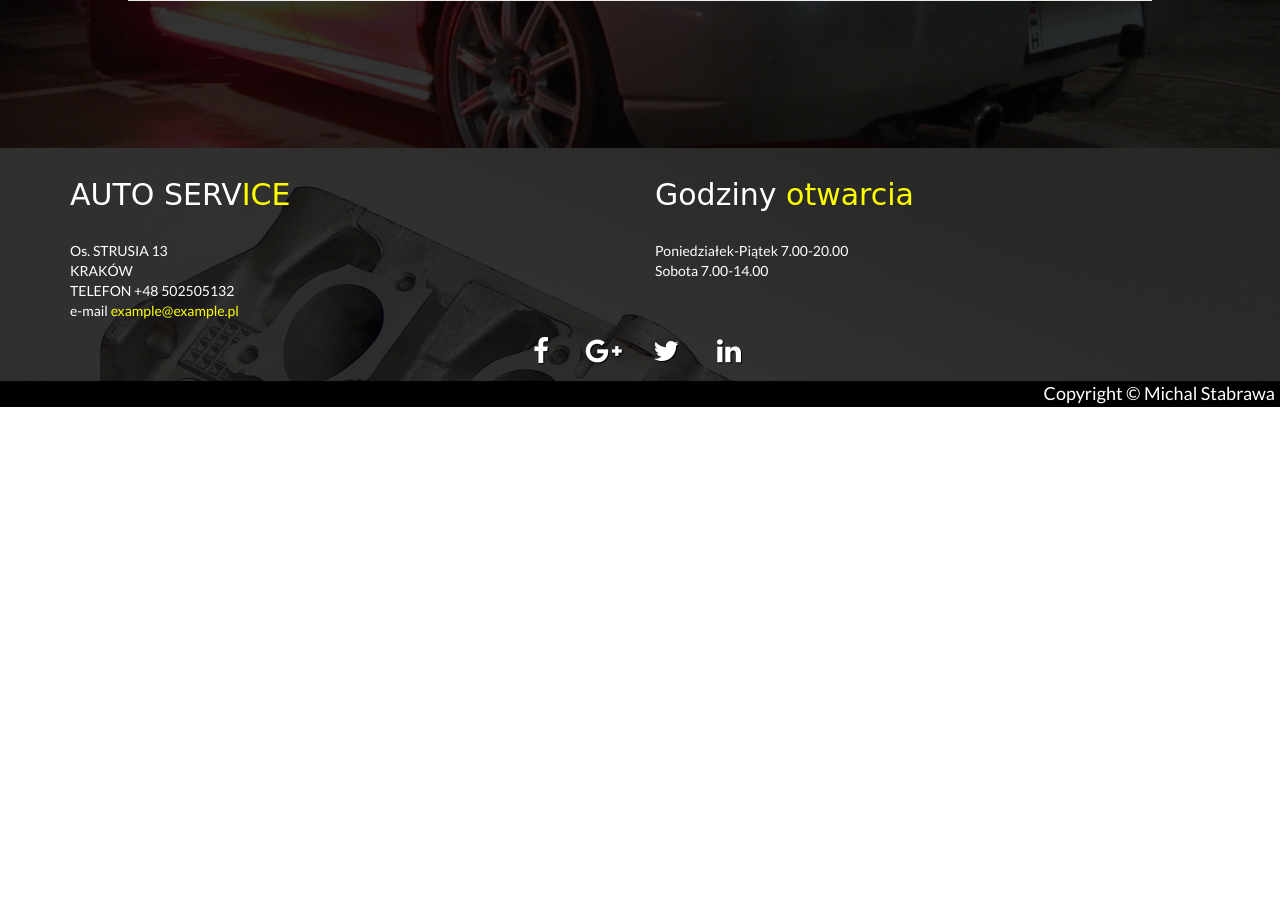
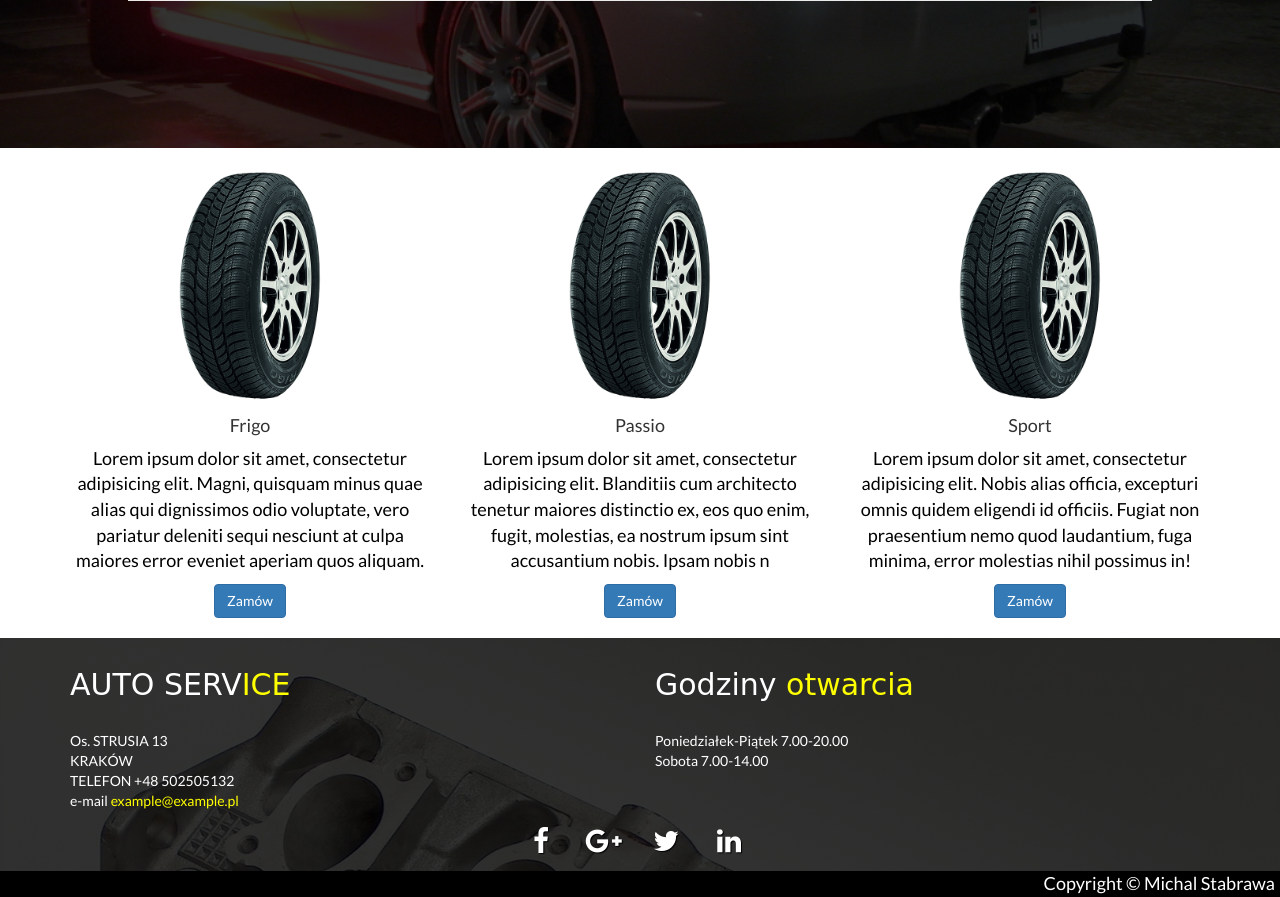
Before and after one commit to MichalStabrawa/AutoMechanik, a plain HTML site: page index.html in a window 1280 px wide. Shown: the part 2935-3832 px from the top of the page. Before the commit the page ends 3342 px from the top, so only its background shows below. Drawn offline with Linux system fonts and the light colour scheme; a web font is replaced by a local one.

Commit message:
opony section

```diff
--- a/css/style.css
+++ b/css/style.css
@@ -350,6 +350,17 @@ input[type="submit"]:hover{
         /* Portfolio section style start */
         /* contakt style*/
 
+
+
+/*wheall section style start*/
+#wheall p{
+    color:black;
+}
+#wheall img{
+    width: 150px;
+
+}
+
         #contact {
             background-image: linear-gradient(rgba(0, 0, 0, 0.8), rgba(0, 0, 0, 0.8)), url(../img/engine.jpg);
             background-size: cover;
--- a/index.html
+++ b/index.html
@@ -236,7 +236,31 @@
 
 
 
+<section id="wheall">
+    <div class="container">
+        <div class="row">
+            <div class="col-md-4 text-center">
+                <figure><img src="img/opona3.png" alt=""></figure>
+                <h4>Frigo</h4>
+            <p>Lorem ipsum dolor sit amet, consectetur adipisicing elit. Magni, quisquam minus quae alias qui dignissimos odio voluptate, vero pariatur deleniti sequi nesciunt at culpa maiores error eveniet aperiam quos aliquam.</p>
+            <button class="btn btn-primary">Zamów</button>
+            </div>
 
+              <div class="col-md-4 text-center">
+                <figure><img src="img/opona3.png" alt=""></figure>
+                <h4>Passio</h4>
+                <p>Lorem ipsum dolor sit amet, consectetur adipisicing elit. Blanditiis cum architecto tenetur maiores distinctio ex, eos quo enim, fugit, molestias, ea nostrum ipsum sint accusantium nobis. Ipsam nobis n</p>
+                  <button class="btn btn-primary">Zamów</button>
+            </div>
+              <div class="col-md-4 text-center">
+                <figure><img src="img/opona3.png" alt=""></figure>
+                <h4>Sport</h4>
+                <p>Lorem ipsum dolor sit amet, consectetur adipisicing elit. Nobis alias officia, excepturi omnis quidem eligendi id officiis. Fugiat non praesentium nemo quod laudantium, fuga minima, error molestias nihil possimus in!</p>
+                  <button class="btn btn-primary">Zamów</button>
+            </div>
+        </div>
+    </div>
+</section>
 
 
 
```
Also changed, not shown: img/0-5232c8eb2effc152893cf12a8de07b71.png (added), img/0-c5d469c5038c25b1862fb75b6a177fcb.png (added), img/0-ca10267cc69fe3a19522bd992839eb75.png (added), img/opna1.png (added), img/opona3.png (added), img/opona4.png (added).
